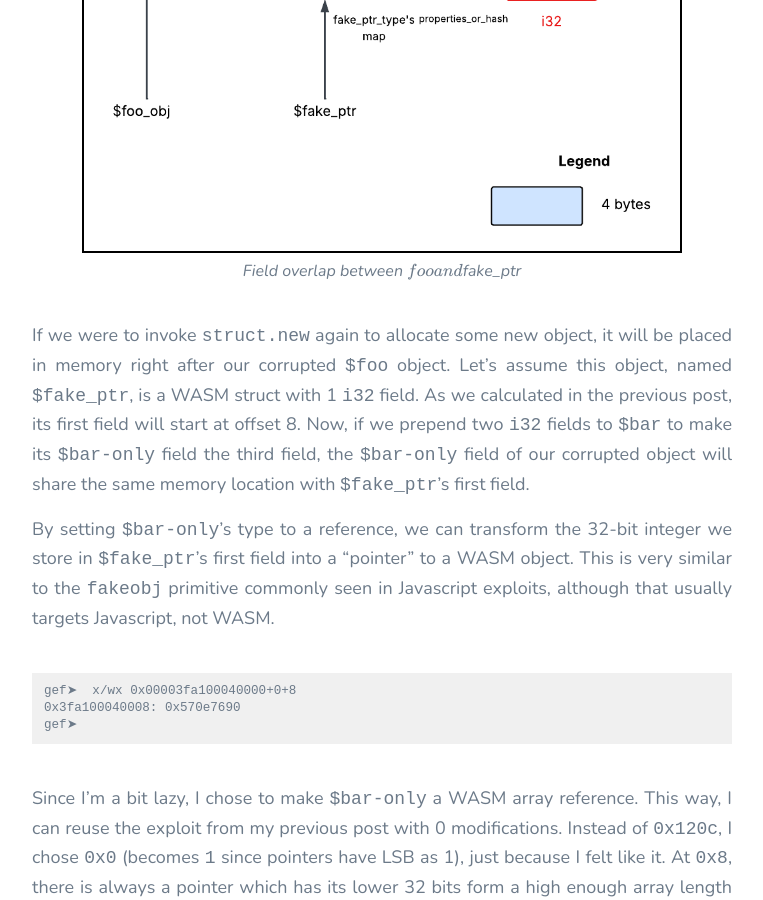
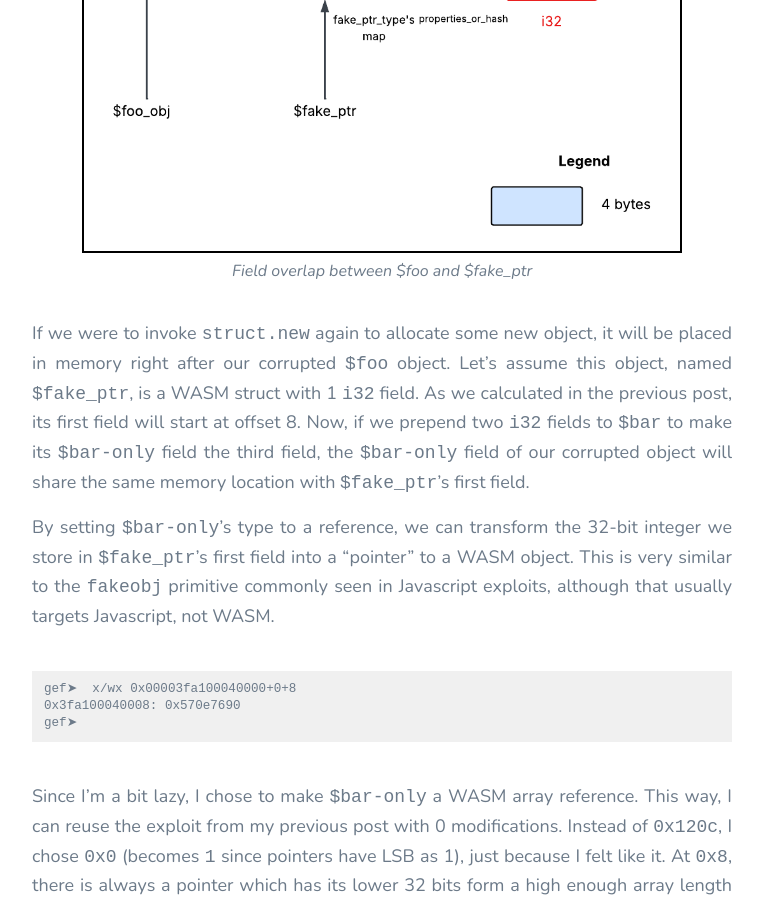
Before and after one commit to YiChenChai/YiChenChai.github.io, a Jekyll site: the page built from _posts/2026-02-26-v8-cve-2025-5959-chall-2.md, in a window 1280 px wide and 900 px high, scrolled down 12749 px. Shown: the whole window, without its empty margins (258-1021 px from the left). Built offline with Jekyll 4.4.1, drawn with Linux system fonts in a browser that asks for light colours; nearby versions of some CDN libraries; formulas are drawn with MathJax 3; comment, search, counter and statistics services are not loaded.

Commit message:
Let Markdown know $var_name doesn't mean LaTeX

```diff
--- a/_posts/2026-02-26-v8-cve-2025-5959-chall-2.md
+++ b/_posts/2026-02-26-v8-cve-2025-5959-chall-2.md
@@ -424,7 +424,7 @@ In my previous blog post, I placed the two colliding WASM structs in separate mo
 With the above example, we will read from field 0 `$make_rtt_exact` from the other module after calling `test`. We can now make a `$foo` object with RTT `$bar.rtt`, which is game over. Exact references are a subset of inexact ones, so even though `struct.new` returns an exact reference, we don't need to trigger the vulnerability a second time to convert an exact reference to an inexact one (i.e. the other way round). It suffices to do `(local.set $foo_obj)` after `struct.new`, where `$foo_obj` is `(local $foo_obj (ref null $foo))`, or inexact. We can now read out of bounds with `$bar`'s `$bar-only` field.
 
 ![](/images/12/1-overlap.png)
-*Field overlap between $foo and $fake_ptr*
+*Field overlap between \\$foo and \\$fake_ptr*
 
 If we were to invoke `struct.new` again to allocate some new object, it will be placed in memory right after our corrupted `$foo` object. Let's assume this object, named `$fake_ptr`, is a WASM struct with 1 `i32` field. As we calculated in the previous post, its first field will start at offset 8. Now, if we prepend two `i32` fields to `$bar` to make its `$bar-only` field the third field, the `$bar-only` field of our corrupted object will share the same memory location with `$fake_ptr`'s first field.
 
```
